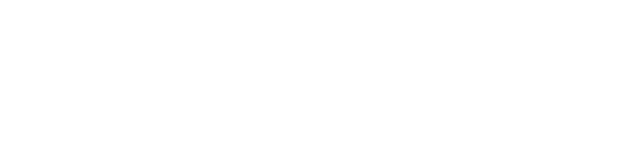
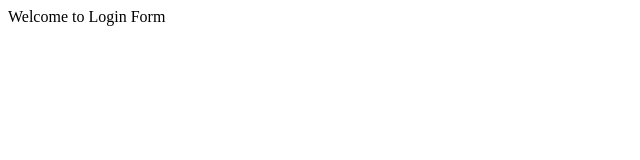
Before and after one commit to anumbajoe/test_repo, a plain HTML site: page login.html in a window 1280 px wide. Shown: the whole page, without its empty margins (0-640 px from the left). Drawn offline with Linux system fonts and the light colour scheme.

Commit message:
updated login 1

```diff
--- a/login.html
+++ b/login.html
@@ -5,6 +5,6 @@
     <title>Login Form</title>
 </head>
 <body>
-
+    <p> Welcome to Login Form</p>
 </body>
 </html>
```
